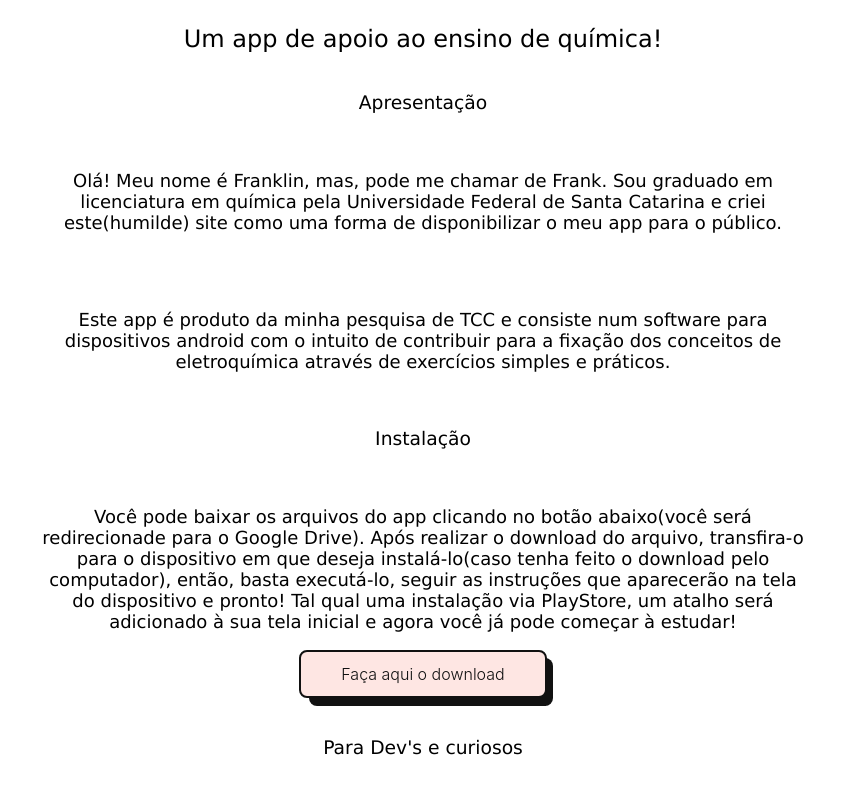
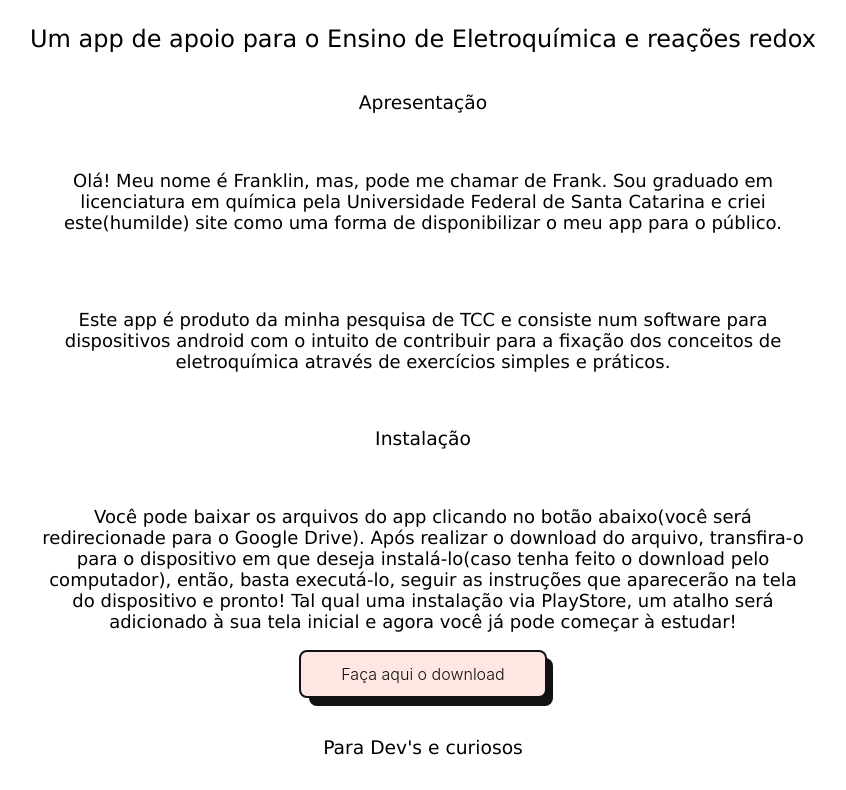
Before and after one commit to Frankkson/ChemaestrySite, a plain HTML site: page index.html in a window 1280 px wide. Shown: the part 237-1027 px from the top of the page, without its empty margins (217-1063 px from the left). Drawn offline with Linux system fonts and the light colour scheme.

Commit message:
correção no conteúdo do app

```diff
--- a/index.html
+++ b/index.html
@@ -11,7 +11,7 @@
 	<body>
 		<main>
 			<h1>[CheMaestry]</h1>
-			<h2>Um app de apoio ao ensino de química!</h2>
+			<h2>Um app de apoio para o Ensino de Eletroquímica e reações redox</h2>
 			<h3>Apresentação</h3>
 			<div class="container">
 				<p class="text">
```
